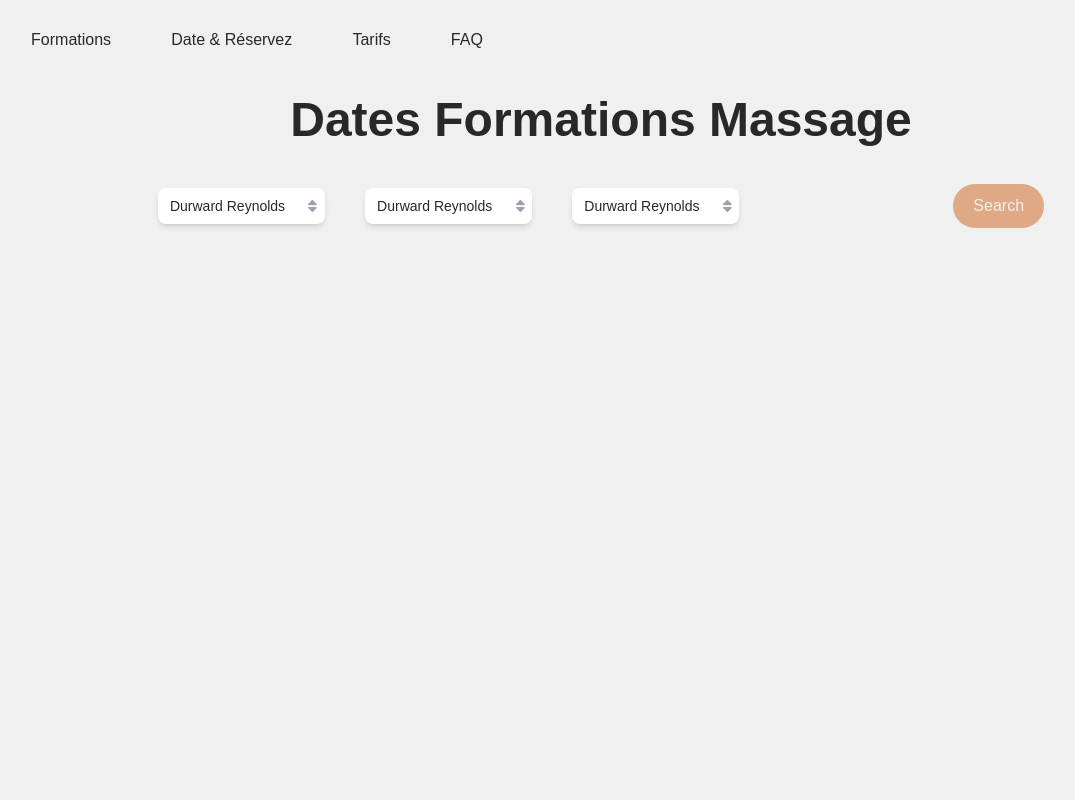
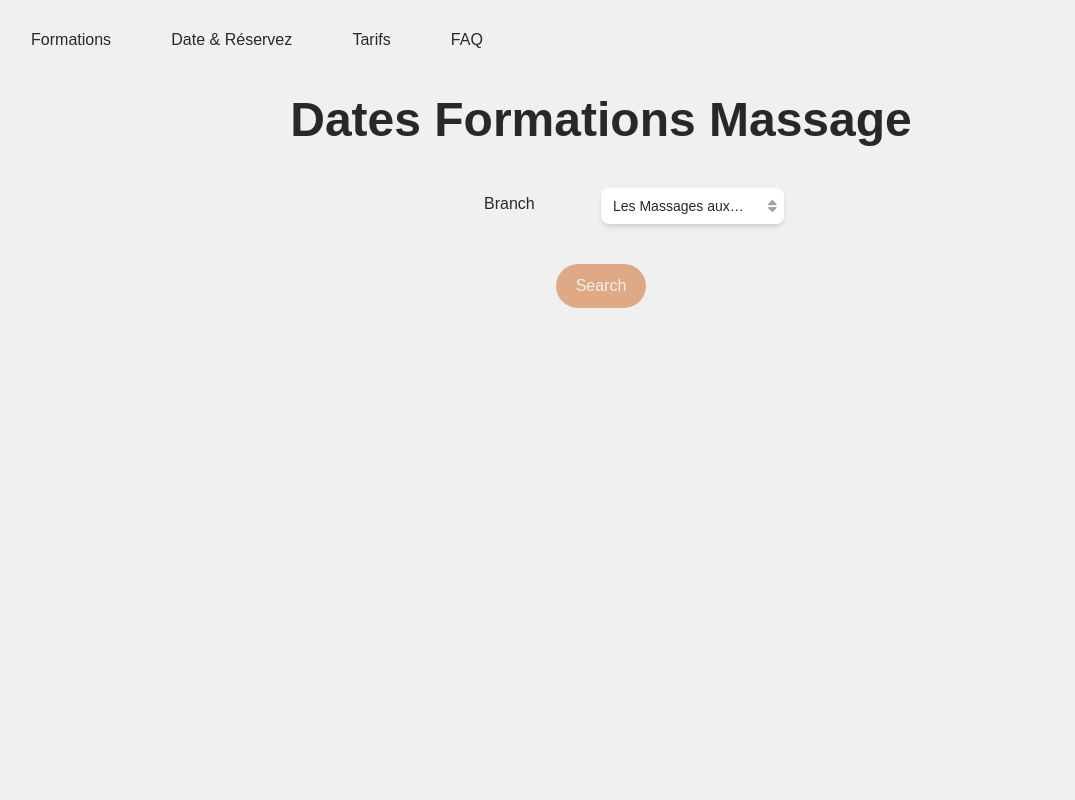
Before and after one commit to peii14/FormationMsg-Lyon, a Next.js app: page /Reservez in a window 1280 px wide. Shown: the top 800 px of the page, without its empty margins (39-1114 px from the left). Built offline with nearby package versions, Linux system fonts and the light colour scheme.

Commit message:
added filter

```diff
--- a/components/Filters.tsx
+++ b/components/Filters.tsx
@@ -2,15 +2,30 @@ import { Fragment, useState } from 'react'
 import { Listbox, Transition } from '@headlessui/react'
 import { FontAwesomeIcon } from '@fortawesome/react-fontawesome'
 import { faCheck, faSort } from '@fortawesome/free-solid-svg-icons'
-const Filter = () => {
-  const people = [
-    { id: 1, name: 'Durward Reynolds', unavailable: false },
-    { id: 2, name: 'Kenton Towne', unavailable: false },
-    { id: 3, name: 'Therese Wunsch', unavailable: false },
-    { id: 4, name: 'Benedict Kessler', unavailable: true },
-    { id: 5, name: 'Katelyn Rohan', unavailable: false },
+const Filter = (props: any) => {
+  let maps: any = []
+  const branch = [
+    { id: 1, name: 'Lyon', unavailable: false },
+    { id: 2, name: 'Thiers', unavailable: false },
+    { id: 3, name: 'Aix Les Bains', unavailable: false },
+    { id: 4, name: 'Peraugres', unavailable: true },
+    { id: 5, name: 'Chalon S/Saône', unavailable: false },
+    { id: 5, name: 'St Chamond', unavailable: false },
+    { id: 5, name: 'Pro A Disatance', unavailable: false },
   ]
-  const [selected, setSelected] = useState(people[0])
+  const msgType = [
+    { id: 1, name: 'Les Massages aux Huiles du Corps', unavailable: false },
+    { id: 2, name: 'Les Massages Habilléssans huiles', unavailable: false },
+    { id: 3, name: 'Massages & Réflexologie', unavailable: false },
+  ]
+  if (props.type == 1) {
+    maps = branch
+  } else if (props.type == 2) {
+    maps = msgType
+  } else {
+    maps = branch
+  }
+  const [selected, setSelected] = useState(maps[0])
 
   return (
     <div className="">
@@ -33,7 +48,7 @@ const Filter = () => {
             leaveTo="opacity-0"
           >
             <Listbox.Options className="absolute mt-1 max-h-60 w-full overflow-auto rounded-md bg-white py-1 text-base shadow-lg ring-1 ring-black ring-opacity-5 focus:outline-none sm:text-sm">
-              {people.map((person, personIdx) => (
+              {maps.map((person: any, personIdx: any) => (
                 <Listbox.Option
                   key={personIdx}
                   className={({ active }) =>
--- a/pages/Reservez.tsx
+++ b/pages/Reservez.tsx
@@ -8,13 +8,14 @@ const Reservez = () => {
           <h2 className="text-center text-5xl font-semibold">
             Dates Formations Massage
           </h2>
-          <div className="flex flex-row justify-around py-10">
-            <div className="flex flex-row gap-10">
-              <Filters />
-              <Filters />
-              <Filters />
+          <div className="flex flex-col justify-around py-10">
+            <div className="mx-auto grid w-1/3 grid-cols-2">
+              <p className="my-auto text-center">Branch</p>
+              <Filters type='2' />
             </div>
-            <Button type={true} content="Search" />
+            <div className='w-max mx-auto py-10 '>
+              <Button type={true} content="Search" />
+            </div>
           </div>
         </section>
       </main>
--- a/pages/api/auth/login.js
+++ b/pages/api/auth/login.js
@@ -17,10 +17,10 @@ export default async (req, res) => {
     await client.connect();
     const col = client.db(dbName).collection(colName);
 
-    // Try to find username
+
     let user = await col.findOne({ username: username });
 
-    // If no username, user doesn't exist
+
     if (!user) {
       res.status(404).json({ message: "No user found" });
     } else {
```
